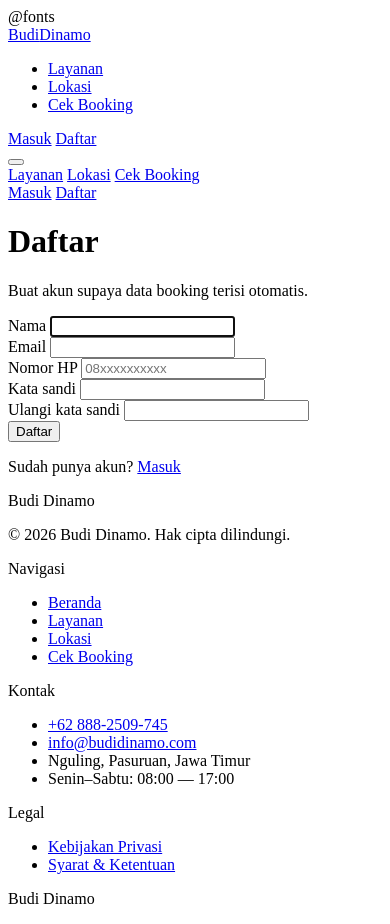
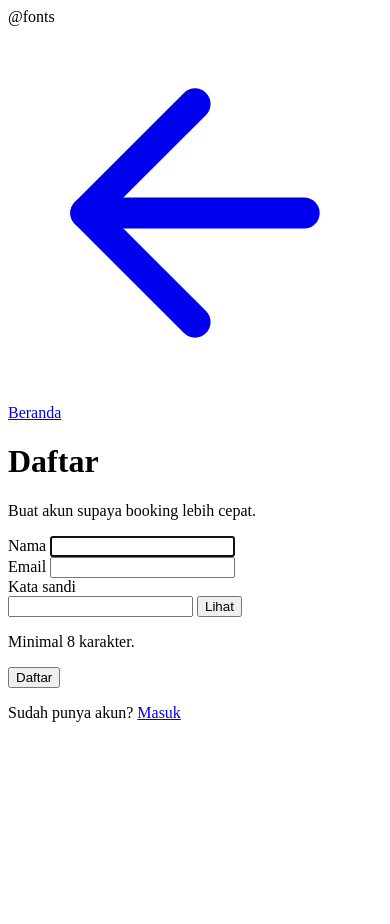
Before and after one commit to DeoFaradyS/bengkel-dinamo, a Laravel app: page /daftar in a window 390 px wide. After the commit the page ends 722 px from the top, so only its background shows below. Run offline with Laravel 12, Linux system fonts and the light colour scheme; some libraries are stand-ins or nearby versions.

Commit message:
feat: register 3 field, layout auth tanpa navbar dan footer

```diff
--- a/app/Http/Controllers/Auth/RegisterController.php
+++ b/app/Http/Controllers/Auth/RegisterController.php
@@ -4,7 +4,6 @@ namespace App\Http\Controllers\Auth;
 
 use App\Http\Controllers\Controller;
 use App\Models\User;
-use App\Support\PhoneNumber;
 use Illuminate\Http\RedirectResponse;
 use Illuminate\Http\Request;
 use Illuminate\Support\Facades\Auth;
@@ -20,21 +19,14 @@ class RegisterController extends Controller
 
     public function store(Request $request): RedirectResponse
     {
-        // Nomor dinormalkan dulu. normalize() mengembalikan '' untuk input
-        // tanpa angka, jadi validitas dijaga aturan regex di bawah.
-        $request->merge(['phone' => PhoneNumber::normalize((string) $request->input('phone'))]);
-
         $data = $request->validate([
             'name' => ['required', 'string', 'max:255'],
             'email' => ['required', 'email', 'max:255', 'unique:users,email'],
-            'phone' => ['required', 'regex:/^0\d{8,14}$/'],
-            'password' => ['required', 'confirmed', Password::min(8)],
-        ], [
-            'phone.required' => 'Nomor HP tidak valid.',
-            'phone.regex' => 'Nomor HP tidak valid.',
+            'password' => ['required', Password::min(8)],
         ]);
 
         // role tidak di $fillable: default DB "customer" yang berlaku.
+        // phone dikosongkan, diisi saat booking pertama.
         $user = User::create($data);
 
         Auth::login($user);
--- a/resources/views/auth/register.blade.php
+++ b/resources/views/auth/register.blade.php
@@ -1,13 +1,12 @@
-@extends('layouts.booking')
+@extends('layouts.auth')
 
 @section('title', 'Daftar - Budi Dinamo')
 
 @section('content')
-<main class="max-w-[560px] mx-auto px-6 py-16">
-    <h1 class="text-4xl font-bold text-neutral-800">Daftar</h1>
-    <p class="mt-3 mb-8 text-neutral-500">Buat akun supaya data booking terisi otomatis.</p>
+    <h1 class="text-3xl sm:text-4xl font-bold text-neutral-800">Daftar</h1>
+    <p class="mt-3 mb-6 sm:mb-8 text-neutral-500">Buat akun supaya booking lebih cepat.</p>
 
-    <div class="p-8 bg-white rounded-[10px] shadow-[0px_0px_60px_0px_rgba(0,0,0,0.08)]">
+    <div class="p-6 sm:p-8 bg-white rounded-[10px] shadow-[0px_0px_60px_0px_rgba(0,0,0,0.08)]">
         <form method="POST" action="/daftar" class="flex flex-col gap-5">
             @csrf
 
@@ -31,30 +30,20 @@
                 @enderror
             </div>
 
-            <div>
-                <label for="phone" class="block mb-2 text-sm font-semibold">Nomor HP</label>
-                <input id="phone" name="phone" type="tel" value="{{ old('phone') }}" required
-                    autocomplete="tel" placeholder="08xxxxxxxxxx"
-                    class="w-full px-4 py-3 border border-neutral-300 rounded-[10px] focus:outline-none focus:border-red-600">
-                @error('phone')
-                    <p class="mt-2 text-sm text-red-600">{{ $message }}</p>
-                @enderror
-            </div>
-
-            <div>
+            <div x-data="{ show: false }">
                 <label for="password" class="block mb-2 text-sm font-semibold">Kata sandi</label>
-                <input id="password" name="password" type="password" required autocomplete="new-password"
-                    class="w-full px-4 py-3 border border-neutral-300 rounded-[10px] focus:outline-none focus:border-red-600">
+                <div class="relative">
+                    <input id="password" name="password" :type="show ? 'text' : 'password'" required
+                        autocomplete="new-password" minlength="8"
+                        class="w-full px-4 py-3 pr-24 border border-neutral-300 rounded-[10px] focus:outline-none focus:border-red-600">
+                    <button type="button" @click="show = !show"
+                        class="absolute inset-y-0 right-4 text-sm font-semibold text-neutral-500 hover:text-red-600"
+                        x-text="show ? 'Sembunyi' : 'Lihat'">Lihat</button>
+                </div>
+                <p class="mt-2 text-sm text-neutral-500">Minimal 8 karakter.</p>
                 @error('password')
                     <p class="mt-2 text-sm text-red-600">{{ $message }}</p>
                 @enderror
-            </div>
-
-            <div>
-                <label for="password_confirmation" class="block mb-2 text-sm font-semibold">Ulangi kata sandi</label>
-                <input id="password_confirmation" name="password_confirmation" type="password" required
-                    autocomplete="new-password"
-                    class="w-full px-4 py-3 border border-neutral-300 rounded-[10px] focus:outline-none focus:border-red-600">
             </div>
 
             <button type="submit"
@@ -68,5 +57,4 @@
             <a href="{{ route('login') }}" class="font-semibold text-red-600">Masuk</a>
         </p>
     </div>
-</main>
 @endsection
--- /dev/null
+++ b/resources/views/layouts/auth.blade.php
@@ -0,0 +1,38 @@
+<!DOCTYPE html>
+<html lang="id">
+
+<head>
+    <meta charset="utf-8">
+    <meta name="viewport" content="width=device-width, initial-scale=1">
+    <title>@yield('title', 'Budi Dinamo')</title>
+
+    @fonts
+
+    @if (file_exists(public_path('build/manifest.json')) || file_exists(public_path('hot')))
+        @vite(['resources/css/app.css', 'resources/js/app.js'])
+    @endif
+
+    @livewireStyles
+</head>
+
+<body class="min-h-dvh flex items-start sm:items-center justify-center bg-neutral-50 text-neutral-800 antialiased px-4 py-6 sm:py-10">
+    <main class="w-full max-w-[480px]">
+        {{-- Jarak ke judul 24px (kelipatan 8). --}}
+        <a href="/" aria-label="Kembali ke beranda"
+            class="mb-6 inline-flex items-center gap-2 py-2 text-sm font-semibold text-neutral-800 transition-colors hover:text-red-600">
+            <svg xmlns="http://www.w3.org/2000/svg" viewBox="0 0 24 24" fill="none" stroke="currentColor"
+                stroke-width="2" stroke-linecap="round" stroke-linejoin="round" class="size-5" aria-hidden="true">
+                <path d="M19 12H5" />
+                <path d="m12 19-7-7 7-7" />
+            </svg>
+            Beranda
+        </a>
+
+        @yield('content')
+    </main>
+
+    {{-- Livewire memuat Alpine, dipakai tombol lihat sandi. --}}
+    @livewireScripts
+</body>
+
+</html>
```
Also changed, not shown: resources/views/auth/login.blade.php (+13 -9 lines), tests/Feature/Auth/CustomerAuthTest.php (+12 -24 lines).
